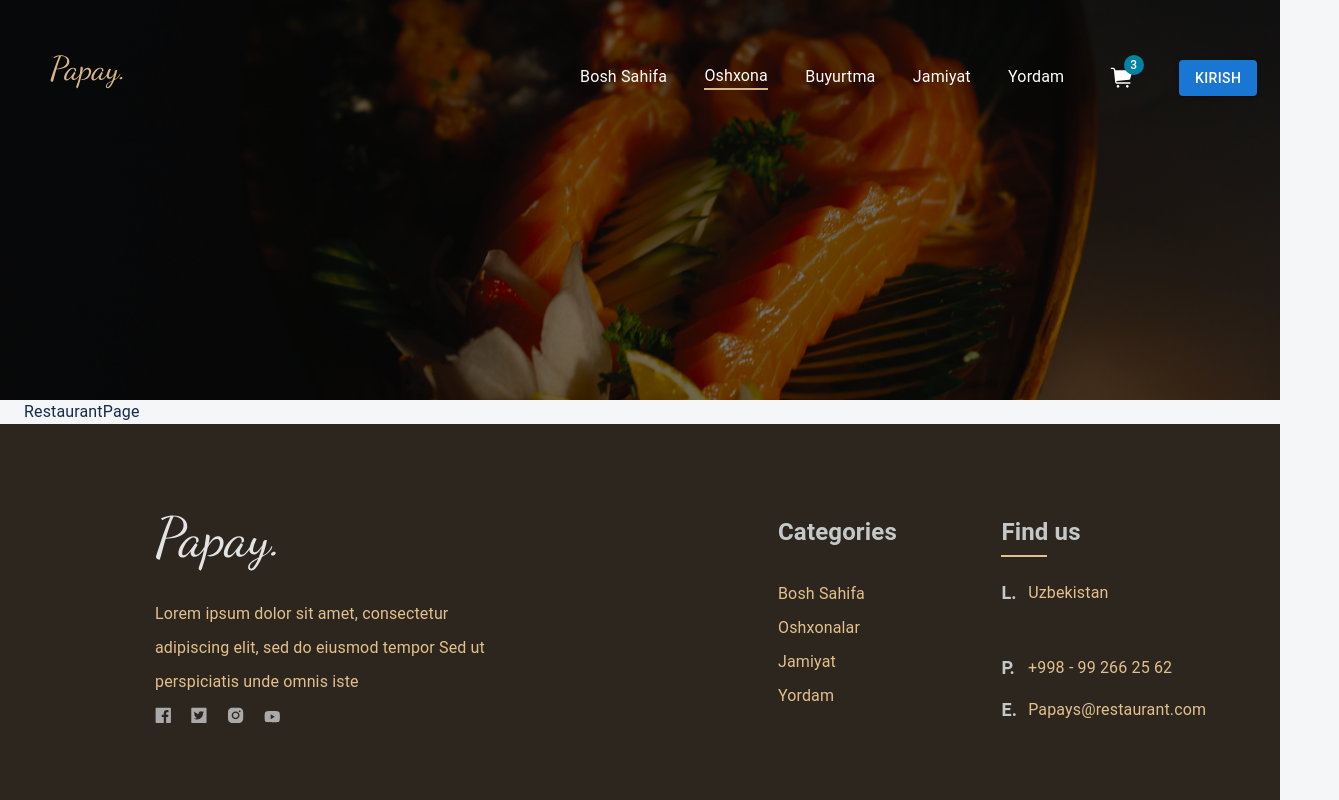
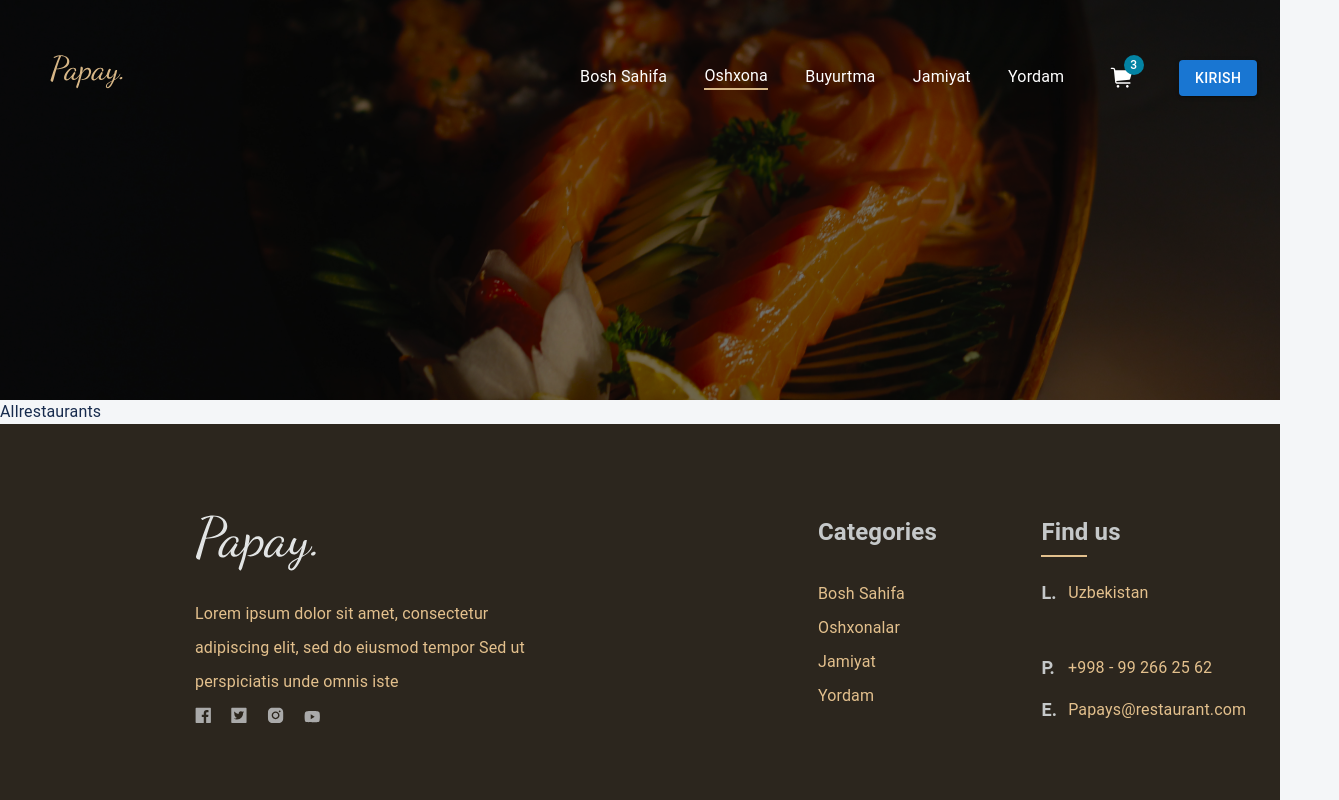
Before and after one commit to M1rzo99/papay-react, a React (Create React App) app: page /restaurant in a window 1280 px wide. Shown: the top 800 px of the page, 1339 px wide, since content can reach past the window. Built offline with nearby package versions, Linux system fonts and the light colour scheme.

Commit message:
feat: develop nested routing for restaurant screen

```diff
--- a/src/app/components/footer/index.tsx
+++ b/src/app/components/footer/index.tsx
@@ -1,4 +1,5 @@
-import { Box, Container, Stack } from "@mui/material";
+import { Box, Container, Stack } from "@mui/joy";
+import {} from "@mui/material";
 import React from "react";
 export function Footer() {
   return (
--- /dev/null
+++ b/src/screens/RestaurantPage/allRestaurants.tsx
@@ -0,0 +1,4 @@
+import React from "react";
+export function AllRestaurants() {
+  return <div>Allrestaurants</div>;
+}
--- /dev/null
+++ b/src/screens/RestaurantPage/chosenDish.tsx
@@ -0,0 +1,4 @@
+import React from "react";
+export function ChosenDish() {
+  return <div>chosenDish</div>;
+}
--- a/src/screens/RestaurantPage/index.tsx
+++ b/src/screens/RestaurantPage/index.tsx
@@ -1,6 +1,29 @@
-import React from "react"
-import { Container } from "@mui/material"
+import React from "react";
+import { Container } from "@mui/material";
+import { Route, Switch, useRouteMatch } from "react-router-dom";
+import { ChosenDish } from "./chosenDish";
+import { OneRestaurant } from "./oneRestaurant";
+import { AllRestaurants } from "./allRestaurants";
 
 export function RestaurantPage() {
-  return <Container>RestaurantPage</Container>
+  let restaurant = useRouteMatch();
+  console.log("res:", restaurant);
+
+  return (
+    <div className="restaurant_page">
+      <Switch>
+        <Route path={`${restaurant.path}/dish/:dish_id`}>
+          <ChosenDish />
+        </Route>
+
+        <Route path={`${restaurant.path}/:restaurant_id`}>
+          <OneRestaurant />
+        </Route>
+
+        <Route path={`${restaurant.path}`}>
+          <AllRestaurants />
+        </Route>
+      </Switch>
+    </div>
+  );
 }
--- /dev/null
+++ b/src/screens/RestaurantPage/oneRestaurant.tsx
@@ -0,0 +1,4 @@
+import React from "react";
+export function OneRestaurant() {
+  return <div>oneRestaurant</div>;
+}
```
Also changed, not shown: public/icons/papay-footer.svg (added).
